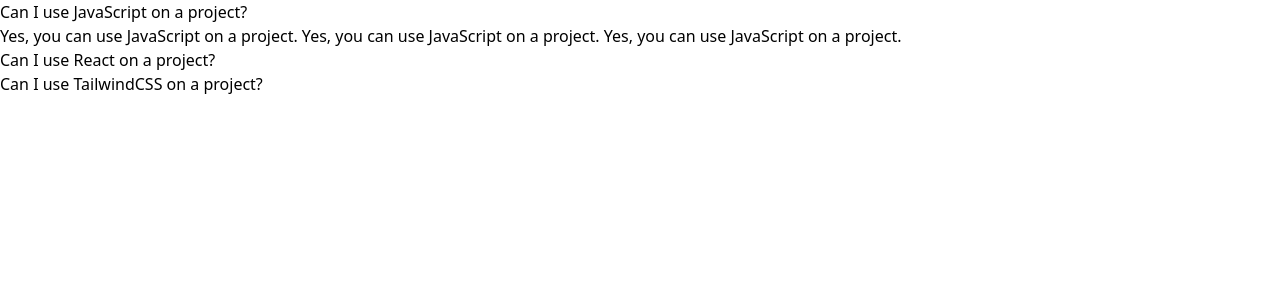
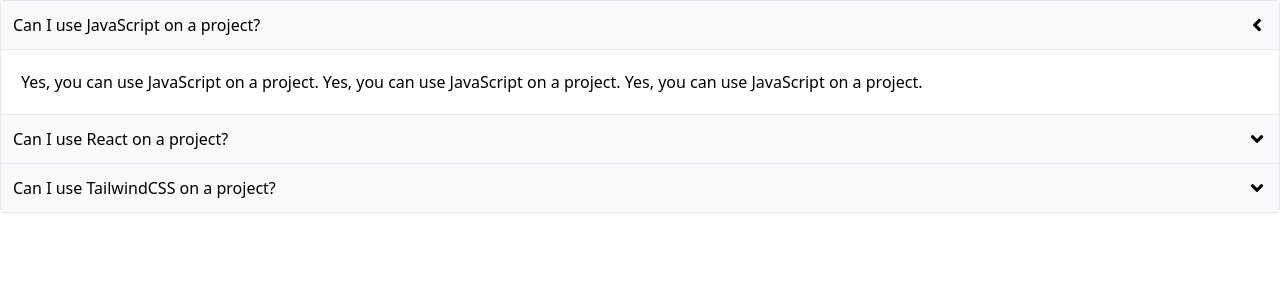
Before and after one commit to cheehwatang/react-components-library, a React (Create React App) app: page / in a window 1280 px wide. Shown: the top 300 px of the page. Built offline with nearby package versions, Linux system fonts and the light colour scheme.

Commit message:
Adds style to the accordion component

```diff
--- a/src/components/Accordion.js
+++ b/src/components/Accordion.js
@@ -1,4 +1,5 @@
 import { useState } from "react";
+import { FaAngleDown, FaAngleLeft } from "react-icons/fa";
 
 function Accordion({ items }) {
   const [expandedIndex, setExpandedIndex] = useState(0);
@@ -10,15 +11,27 @@
   const renderedItems = items.map((item, index) => {
     const isExpanded = index === expandedIndex;
 
+    const icon = (
+      <span className="text-xl">
+        {isExpanded ? <FaAngleLeft /> : <FaAngleDown />}
+      </span>
+    );
+
     return (
       <div key={item.id}>
-        <div onClick={() => handleClick(index)}>{item.label}</div>
-        {isExpanded && <div>{item.content}</div>}
+        <div
+          className="flex justify-between items-center p-3 bg-gray-50 border-b cursor-pointer"
+          onClick={() => handleClick(index)}
+        >
+          {item.label}
+          {icon}
+        </div>
+        {isExpanded && <div className="border-b p-5">{item.content}</div>}
       </div>
     );
   });
 
-  return <div>{renderedItems}</div>;
+  return <div className="border-x border-t rounded">{renderedItems}</div>;
 }
 
 export default Accordion;
```
